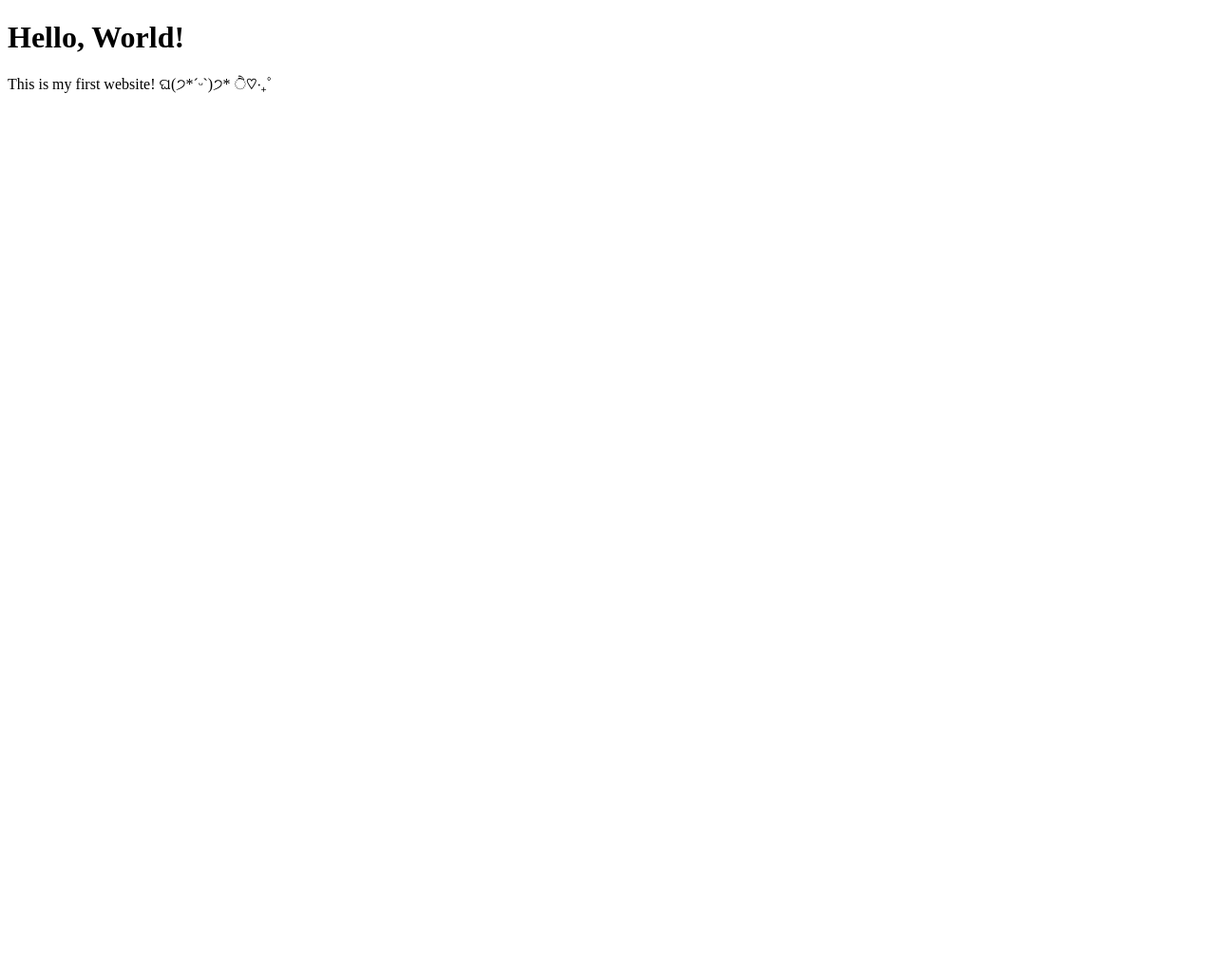
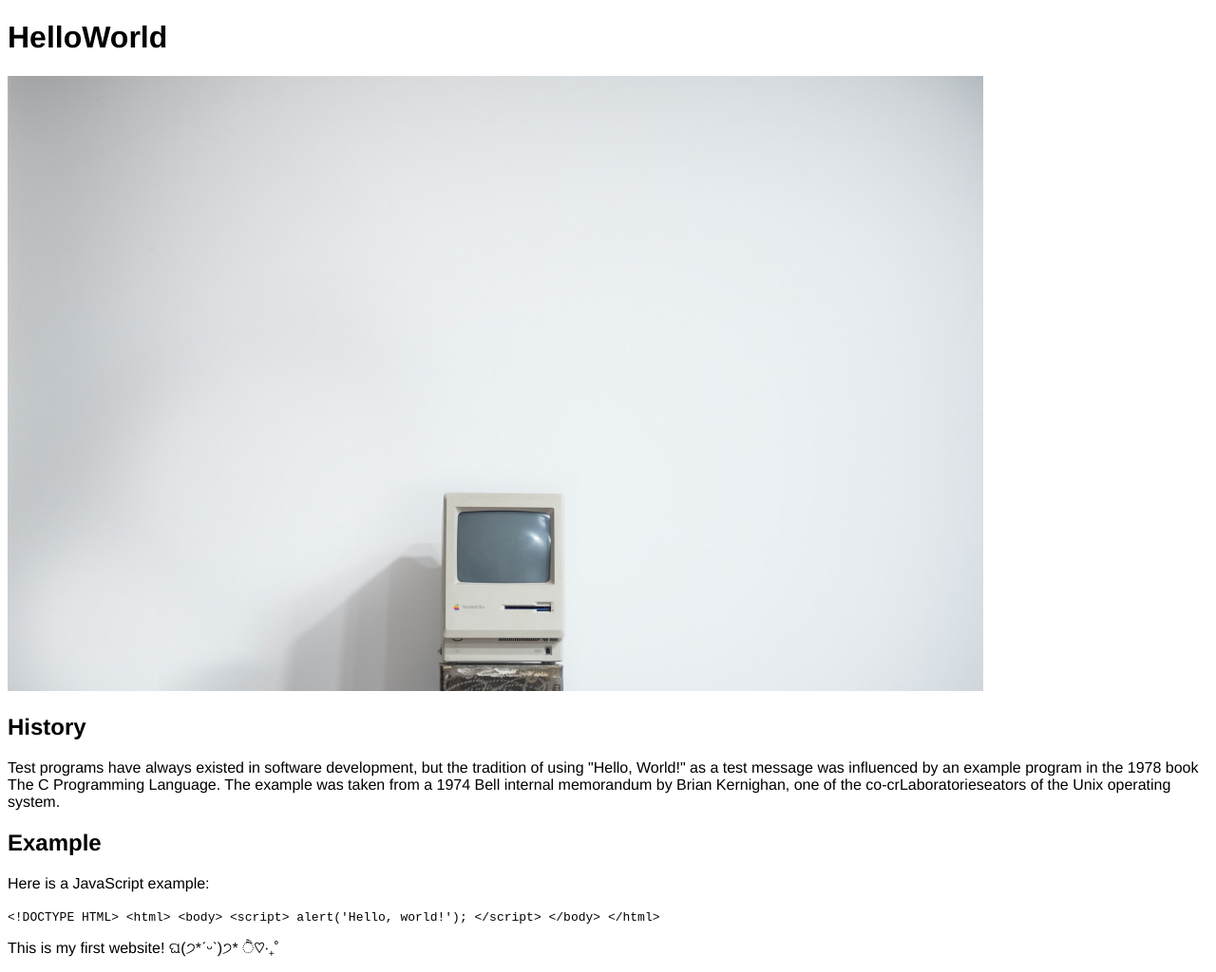
Before and after one commit to jesscanguyen/mi349_Lab, a plain HTML site: page index.html in a window 1280 px wide. Shown: the whole page at 95% size. Before the commit the page ends 800 px from the top, so only its background shows below. Drawn offline with Linux system fonts and the light colour scheme.

Commit message:
more progress

```diff
--- a/index.html
+++ b/index.html
@@ -4,9 +4,29 @@
     <meta charset="UTF-8">
     <meta name="viewport" content="width=device-width, initial-scale=1.0">
     <title>Hello, World!</title>
+    <link rel="stylesheet" href="style.css">
 </head>
 <body>
-    <h1>Hello, World!</h1>
+    <h1>HelloWorld</h1>
+    <img src="images/computer.jpg" alt="Vintage Mac">
+    <section>
+        <h2>History</h2>
+        <p>Test programs have always existed in software development, but the tradition of using "Hello, World!" as a test message was influenced by an example program in the 1978 book The C Programming Language. The example was taken from a 1974 Bell  internal memorandum by Brian Kernighan, one of the co-crLaboratorieseators of the Unix operating system.</p>
+    </section>
+    <section>
+        <h2>Example</h2>
+        <p>Here is a JavaScript example:</p>
+        <code>
+            &lt;!DOCTYPE HTML&gt;
+            &lt;html&gt;
+                &lt;body&gt;
+                    &lt;script&gt;
+                    alert('Hello, world!');
+                    &lt;/script&gt;
+                &lt;/body&gt;
+                &lt;/html&gt;
+        </code>
+    </section>
     <p>This is my first website! ଘ(੭*ˊᵕˋ)੭* ੈ♡‧₊˚ </p>
 </body>
 </html>
--- a/style.css
+++ b/style.css
@@ -0,0 +1,4 @@
+body {
+    background-color: #fff;
+    font-family: Helvetica, sans-serif;
+}
```
